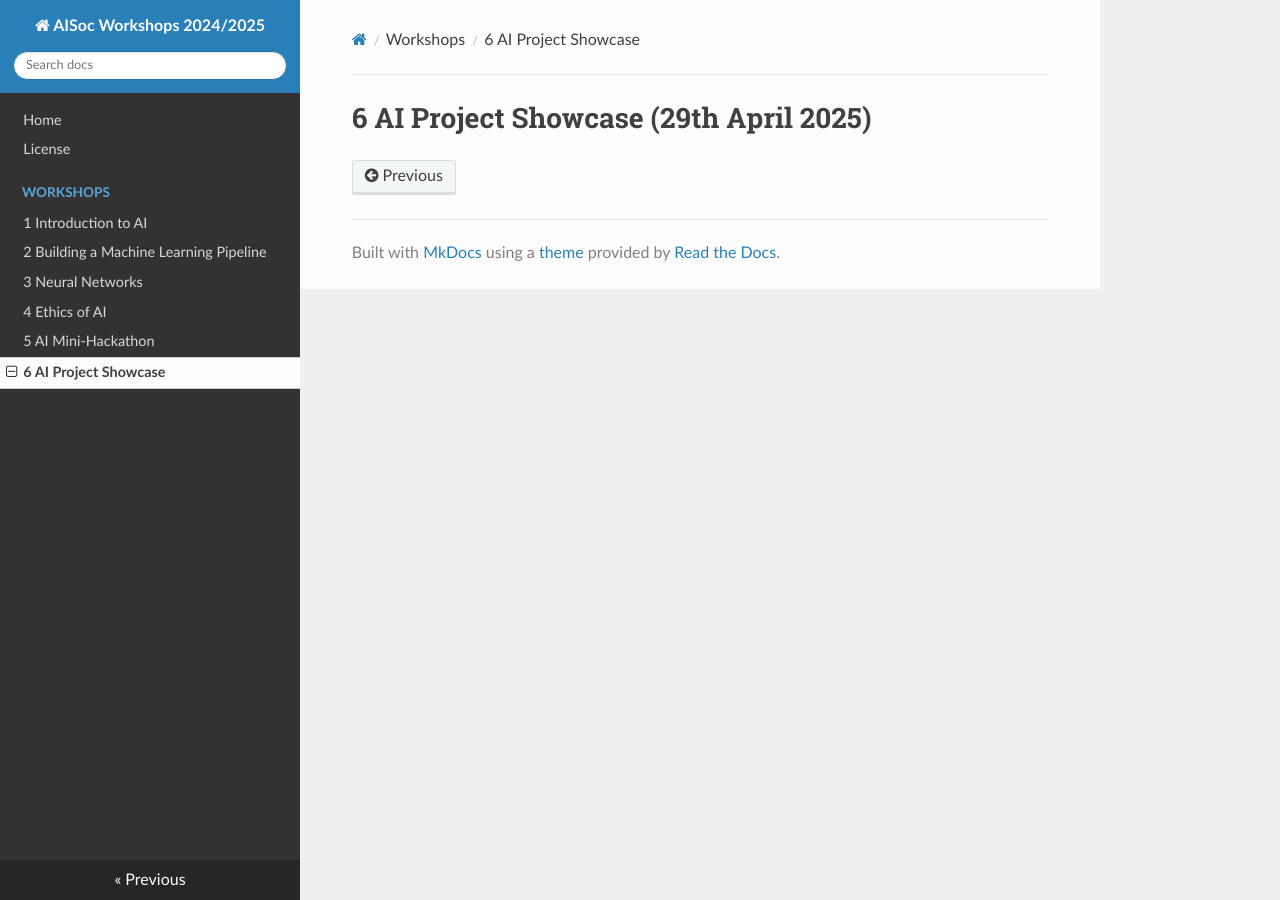
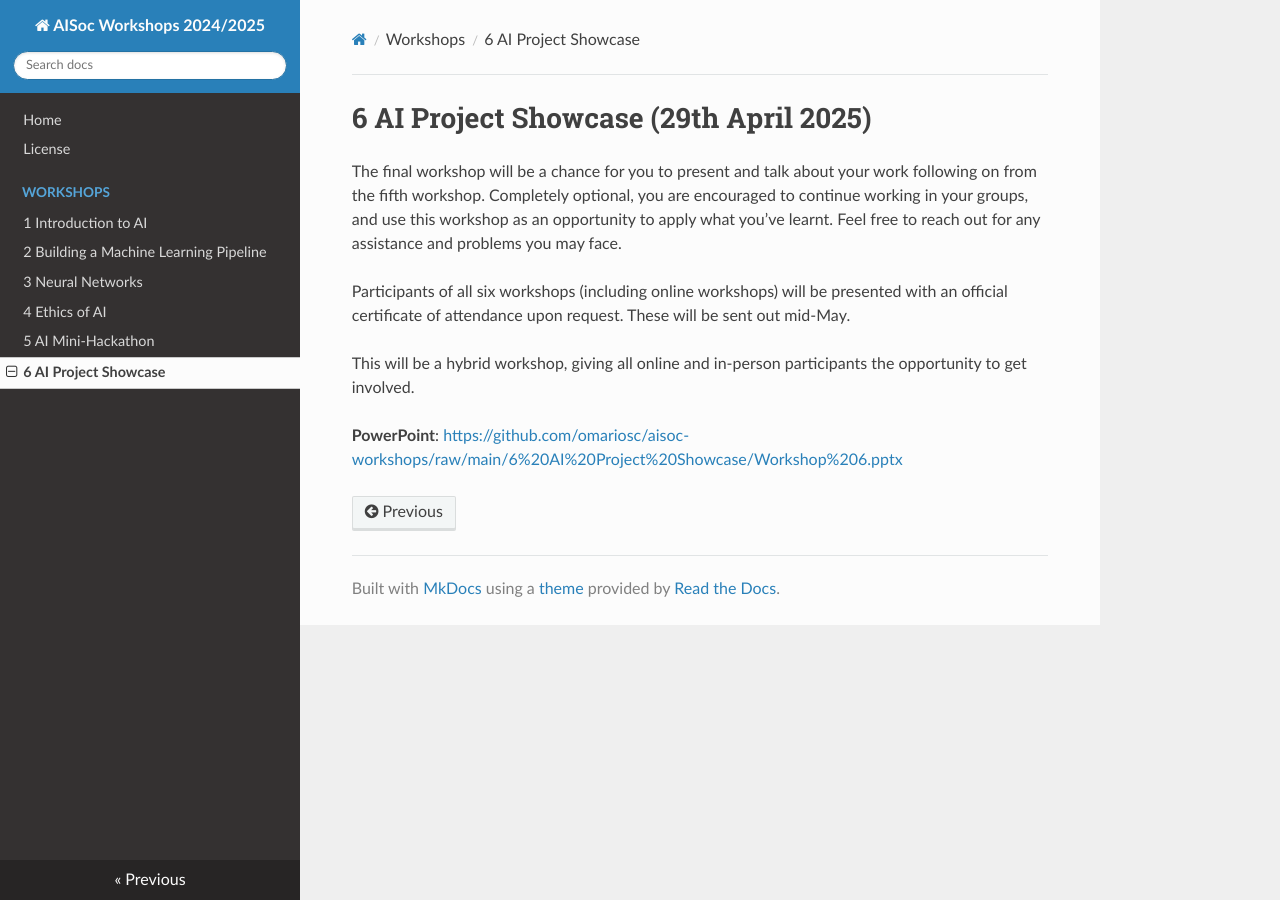
Before and after one commit to omariosc/aisoc-workshops, an MkDocs documentation site: the page built from docs/workshop6.md, in a window 1280 px wide. Built offline with MkDocs 1.6.1, drawn with Linux system fonts in a browser that asks for light colours; nearby versions of some CDN libraries.

Commit message:
Added final in person and online workshops, and updated website

```diff
--- a/docs/workshop6.md
+++ b/docs/workshop6.md
@@ -1 +1,9 @@
 # 6 AI Project Showcase (29th April 2025)
+
+The final workshop will be a chance for you to present and talk about your work following on from the fifth workshop. Completely optional, you are encouraged to continue working in your groups, and use this workshop as an opportunity to apply what you’ve learnt. Feel free to reach out for any assistance and problems you may face.
+
+Participants of all six workshops (including online workshops) will be presented with an official certificate of attendance upon request. These will be sent out mid-May.
+
+This will be a hybrid workshop, giving all online and in-person participants the opportunity to get involved.
+
+**PowerPoint**: [https://github.com/omariosc/aisoc-workshops/raw/main/6%20AI%20Project%20Showcase/Workshop%206.pptx](https://github.com/omariosc/aisoc-workshops/raw/main/6%20AI%20Project%20Showcase/Workshop%206.pptx)
```
Also changed, not shown: 6 AI Project Showcase/README.md (+8 -0 lines), README.md (+1 -1 lines), docs/workshop1.md (+1 -1 lines), docs/workshop3.md (+2 -0 lines), docs/workshop4.md (+4 -0 lines), docs/workshop5.md (+8 -0 lines), site/index.html, site/search/search_index.json, site/workshop1/index.html, site/workshop2/index.html, site/workshop3/index.html, site/workshop4/index.html, site/workshop5/index.html, site/workshop6/index.html, 5 other files.
